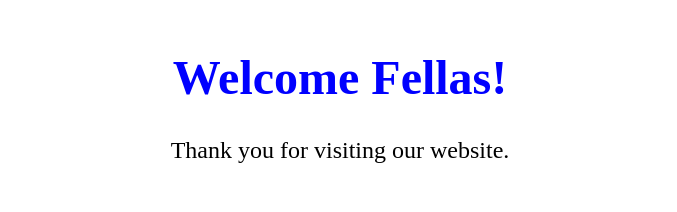
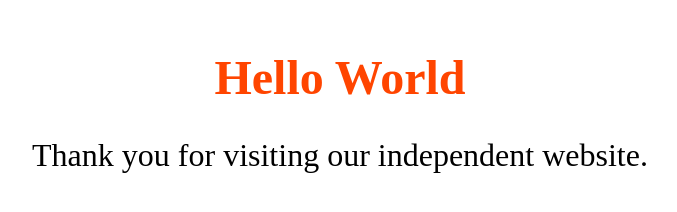
Before and after one commit to priyosan/indexhtml, a plain HTML site: page index.html in a window 1280 px wide. Shown: the whole page, without its empty margins (300-977 px from the left). Drawn offline with Linux system fonts and the light colour scheme.

Commit message:
add all new config

```diff
--- a/index.html
+++ b/index.html
@@ -4,19 +4,19 @@
     <title>Hello World</title>
     <style>
       h1 {
-        color: blue;
+        color: orangered;
         text-align: center;
         font-size: 48px;
         margin-top: 50px;
       }
       p {
         text-align: center;
-        font-size: 24px;
+        font-size: 32px;
       }
     </style>
   </head>
   <body>
-    <h1>Welcome Fellas!</h1>
-    <p>Thank you for visiting our website.</p>
+    <h1>Hello World</h1>
+    <p>Thank you for visiting our independent website.</p>
   </body>
 </html>
```
Also changed, not shown: SS_logsample_8-08-2023.png (added), picture/SS.png (renamed from SS.png), picture/SS2.png (renamed from SS2.png), picture/SS3.png (renamed from SS3.png), 2 other files.
